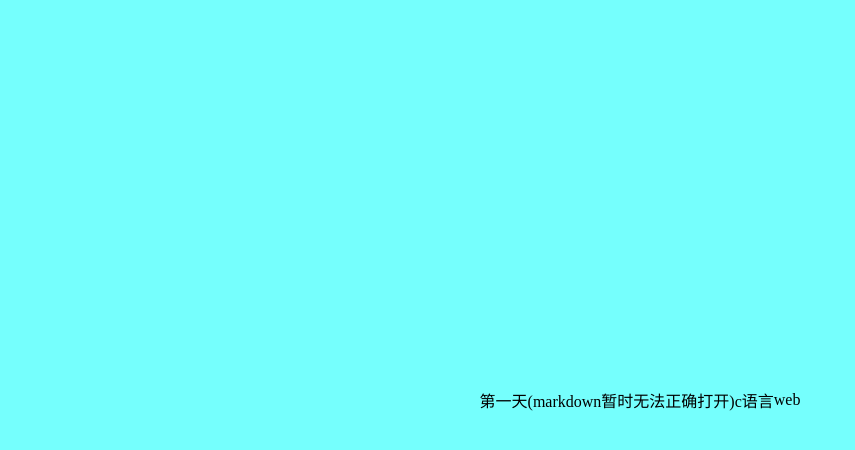
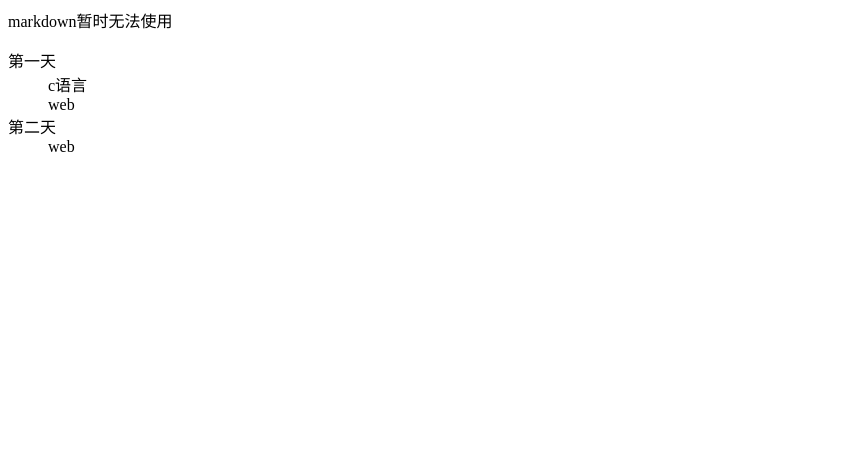
Before and after one commit to YuanWangFanYu-YuFan/YuanWangFanYu-YuFan.github.io, a plain HTML site: page study_record/study.html in a window 1280 px wide. Shown: the whole page, without its empty margins (0-855 px from the left). Drawn offline with Linux system fonts and the light colour scheme; files that its build step writes are made by us from their sources.

Commit message:
修改了每日记录的展现形式

```diff
--- a/study_record/study.html
+++ b/study_record/study.html
@@ -4,29 +4,36 @@
     <meta charset="UTF-8">
     <meta name="viewport" content="width=device-width, initial-scale=1.0">
     <title>个人网页</title>
-    <link rel="stylesheet" href="index_css/indexs.css">
 </head>
 <body>
-    <div>
-        第一天(markdown暂时无法正确打开)
-    </div>
-    <div id="c">
-        c语言
-    </div>
-    <div id="web">
-        web
-    </div>
+    markdown暂时无法使用
+    <dl>
+        <dt>第一天</dt>
+        <dd id="c1">c语言</dd>
+        <dd id="web1">web</dd>
+        <dt>第二天</dt>
+        <dd id="web2">web</dd>
+    </dl>
+<!--    <div id="c">-->
+<!--        c语言-->
+<!--    </div>-->
+<!--    <div id="web">-->
+<!--        web-->
+<!--    </div>-->
     <script>
-        const button = document.getElementById('c');
-
+        const button = document.getElementById('c1');
         button.addEventListener('click', function() {
             window.location.href = 'data/day1/C.md';
         });
 
-        const button1 = document.getElementById('web');
-
+        const button1 = document.getElementById('web1');
         button1.addEventListener('click', function() {
             window.location.href = 'data/day1/web.md';
+        });
+
+        const button2 = document.getElementById('web2');
+        button2.addEventListener('click', function() {
+            window.location.href = 'data/day2/web.md';
         });
 
 
```
Also changed, not shown: 1 other file.
